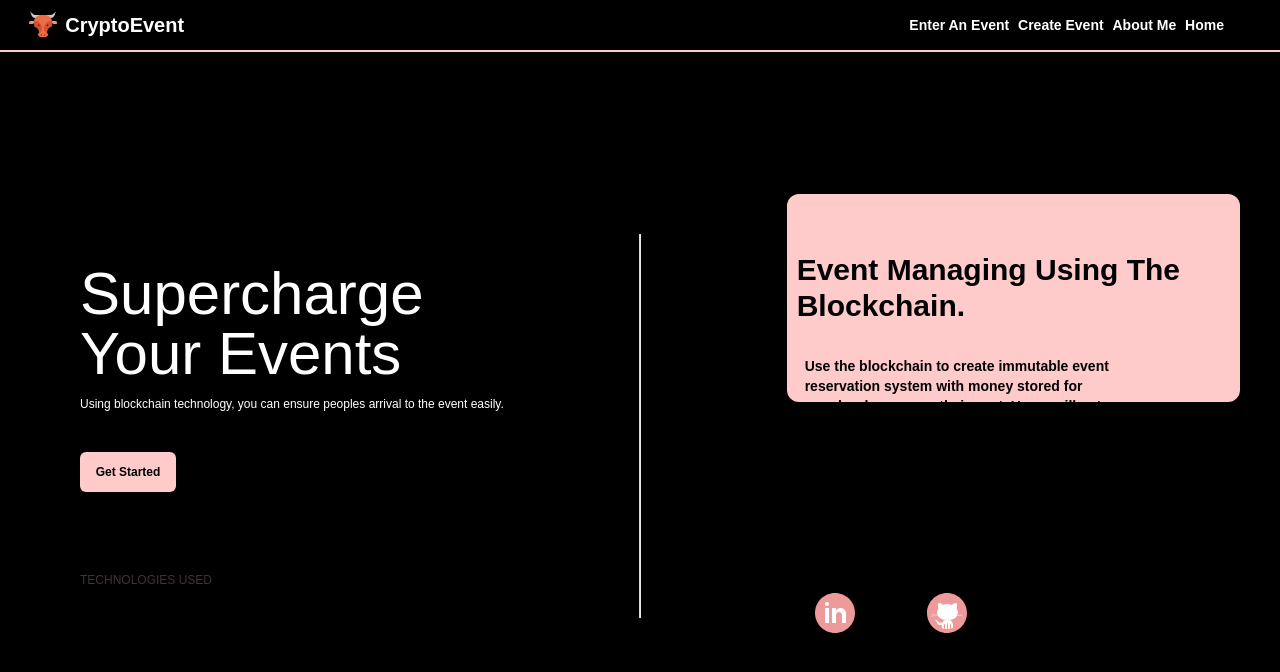
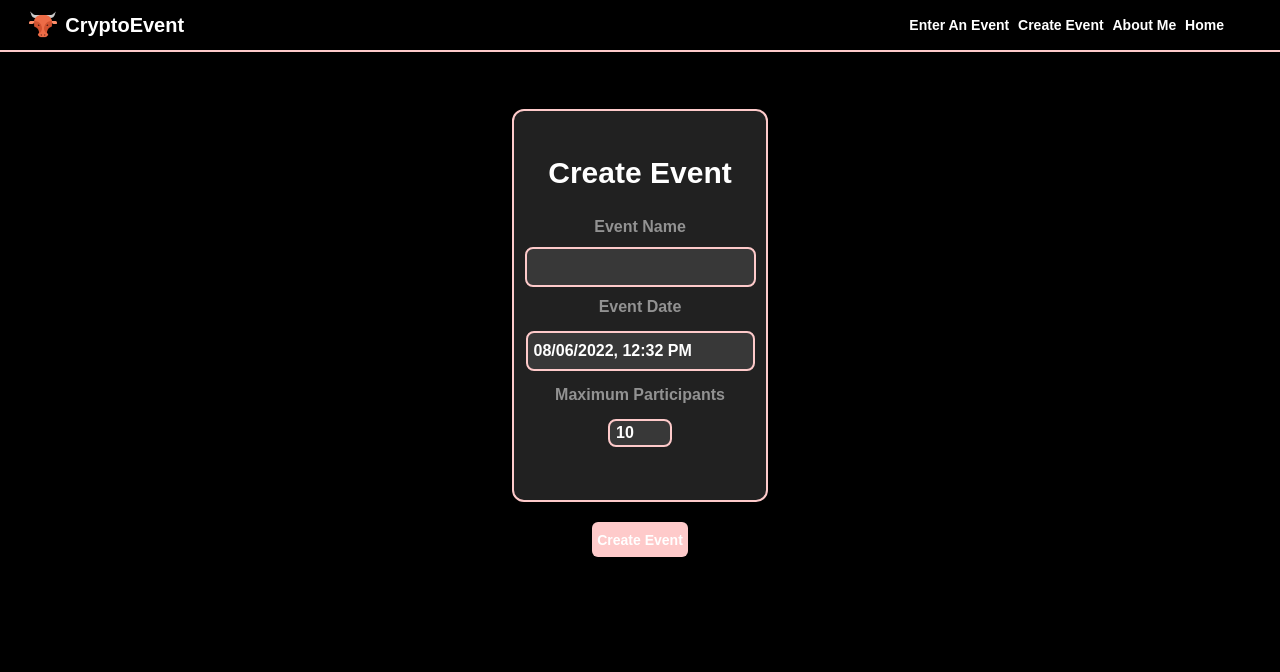
Before and after one commit to vbsh123/staking-dapp, a React (Vite) app: page / in a window 1280 px wide. Shown: the top 672 px of the page. Built offline with nearby package versions, Linux system fonts and the light colour scheme.

Commit message:
added create event page

```diff
--- a/package.json
+++ b/package.json
@@ -9,15 +9,18 @@
     "preview": "vite preview"
   },
   "dependencies": {
+    "formik": "^2.2.9",
     "react": "^18.2.0",
     "react-dom": "^18.2.0"
   },
   "devDependencies": {
     "@types/react": "^18.0.15",
+    "@types/react-datepicker": "^4.4.2",
     "@types/react-dom": "^18.0.6",
     "@vitejs/plugin-react": "^2.0.0",
     "autoprefixer": "^10.4.8",
     "postcss": "^8.4.14",
+    "react-datepicker": "^4.8.0",
     "tailwindcss": "^3.1.8",
     "typescript": "^4.6.4",
     "vite": "^3.0.0"
--- a/src/App.tsx
+++ b/src/App.tsx
@@ -1,5 +1,7 @@
+import EnterEventPage from "./components/create-event/create-event-page"
 import HomePage from "./components/home/home-page"
 import Navbar from "./components/layout/navbar"
+import "react-datepicker/dist/react-datepicker.css"
 
 function App() {
 
@@ -7,7 +9,7 @@ function App() {
     <div className="flex w-full h-full flex-col">
       <Navbar />
       <div className="bg-black h-full w-full">
-        <HomePage></HomePage>
+        <EnterEventPage></EnterEventPage>
       </div>
     </div>
   )
--- /dev/null
+++ b/src/components/create-event/create-event-form/date-picker-field.tsx
@@ -0,0 +1,25 @@
+import DatePicker  from 'react-datepicker';
+
+type Props = {
+    name: string,
+    value: any,
+    onChange: Function
+}
+
+const DatePickerField = ({ name, value, onChange }: Props) => {
+    return (
+        <div className='flex m-1'>
+        <DatePicker
+            showTimeSelect
+            dateFormat="Pp"
+            className="text-white m-1 rounded-lg pl-1.5 border-red-200 border-2 bg-[#383838] h-10"
+            selected={(value && new Date(value)) || null}
+            onChange={val => {
+                onChange(name, val);
+            }}
+        />
+        </div>
+    );
+};
+
+export default DatePickerField
--- /dev/null
+++ b/src/components/create-event/create-event-form/form.tsx
@@ -0,0 +1,49 @@
+import { Formik, FormikHelpers, Form, Field } from 'formik';
+import DatePickerField from './date-picker-field';
+
+type EventProperties = {
+    eventName: string,
+    eventDate: Date,
+    maximumParticipants: number,
+}
+
+function CreateEventForm() {
+    return (
+        <div className='w-full h-full flex flex-col items-center justify-center'>
+        <Formik
+          initialValues={{
+            eventName: '',
+            eventDate: new Date(),
+            maximumParticipants: 10,
+          }}
+          onSubmit={(
+            values: EventProperties,
+            { setSubmitting }: FormikHelpers<EventProperties>
+          ) => {
+              alert(JSON.stringify(values))
+              setSubmitting(false);
+          }}
+        >
+        {({ values, setFieldValue }) => (
+          <Form className='flex flex-col justify-center items-center h-4/5 w-1/5'>
+          <div className='bg-[#212121] border-2 border-red-200 text-white rounded-xl w-full h-full flex flex-col justify-center items-center'>
+            <div className='text-3xl mb-5 text-white'>Create Event</div>
+            <label htmlFor="Event Name" className='m-1 text-[#929292]'>Event Name</label>
+            <Field name="eventName" className="m-1 text-white h-10 rounded-lg pl-2 border-red-200 border-2 bg-[#383838]" />
+
+            <label htmlFor="Event Date" className='text-[#929292] m-1'>Event Date</label>
+            <DatePickerField name="eventDate" value={values.eventDate} onChange={setFieldValue}/>
+
+            <label htmlFor="Maximum Participants" className='text-[#929292] m-1'>Maximum Participants</label>
+            <Field name="maximumParticipants" className="text-white m-2 rounded-lg pl-1.5 border-red-200 border-2 bg-[#383838] w-16 " />
+
+            </div>
+            <button type="submit" className='bg-red-200 text-white text-sm w-24 h-10 text-black rounded-md mt-5'>Create Event</button>
+          </Form>
+          )}
+        </Formik>
+      </div>
+    )
+}
+
+export default CreateEventForm;
--- /dev/null
+++ b/src/components/create-event/create-event-page.tsx
@@ -0,0 +1,14 @@
+import CreateEventForm from "./create-event-form/form";
+
+function EnterEventPage () {
+
+    return (
+        <div className="flex w-full h-3/4 flex-col items-center justify-center">
+        <div className="text-white w-full h-full flex items-center justify-center">
+            <CreateEventForm></CreateEventForm>
+        </div>
+        </div>
+    )
+}
+
+export default EnterEventPage;
```
Also changed, not shown: 1 other file (tests, documents, lock files or other folders).
